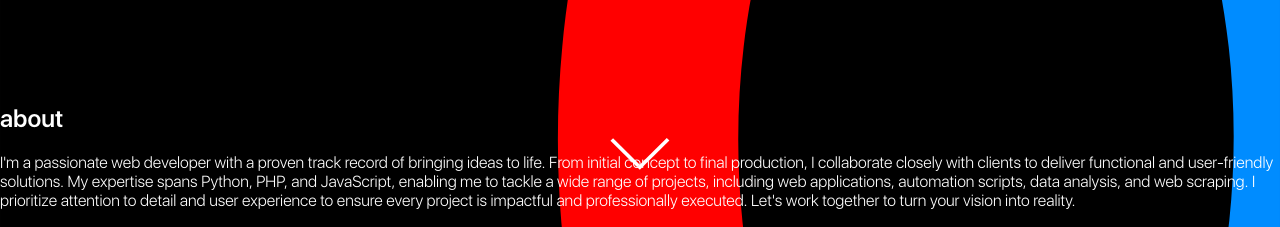
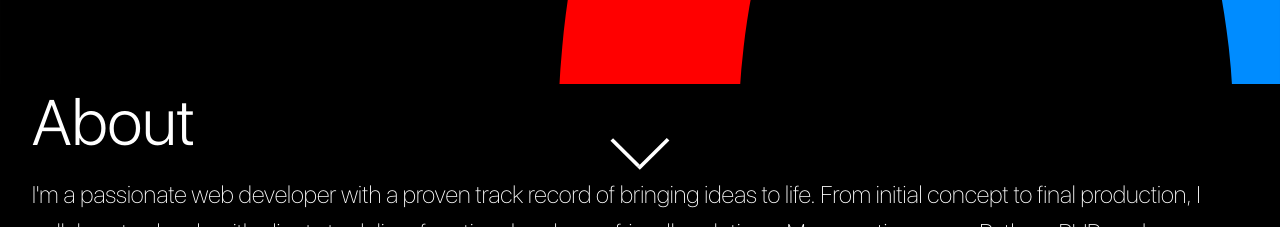
Before and after one commit to pedro092692/portfolio_html, a plain HTML site: page index.html in a window 1280 px wide. Shown: the part 716-943 px from the top of the page. Drawn offline with Linux system fonts and the light colour scheme.

Commit message:
add sytles for about section

```diff
--- a/static/css/style.css
+++ b/static/css/style.css
@@ -87,3 +87,35 @@ ul a{
 /* end logo */
 
 /* end hero section */
+
+/* h2 styles */
+section > h2{
+    font-size: 64px;
+    font-weight: 200;
+    text-transform: capitalize;
+}
+
+/* end h2 styles */
+
+/* about section */
+
+.about{
+    display: flex;
+    flex-direction: column;
+    min-height: 400px;
+    background-color: black;
+    padding: 0px 32px;
+    gap: 16px;
+}
+
+p, h2{
+    margin: 0;
+}
+
+.about p{
+    font-size: 24px;
+    font-weight: 100;
+    line-height: 160%;
+}
+
+/* end about section */
```
